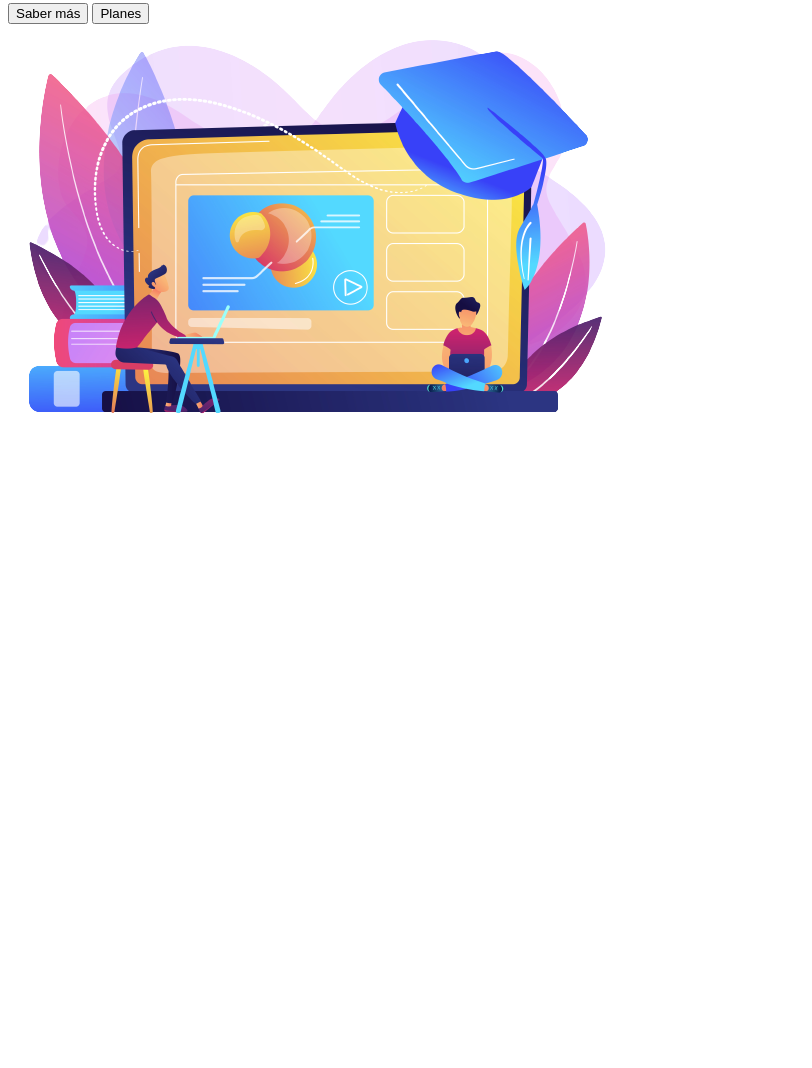
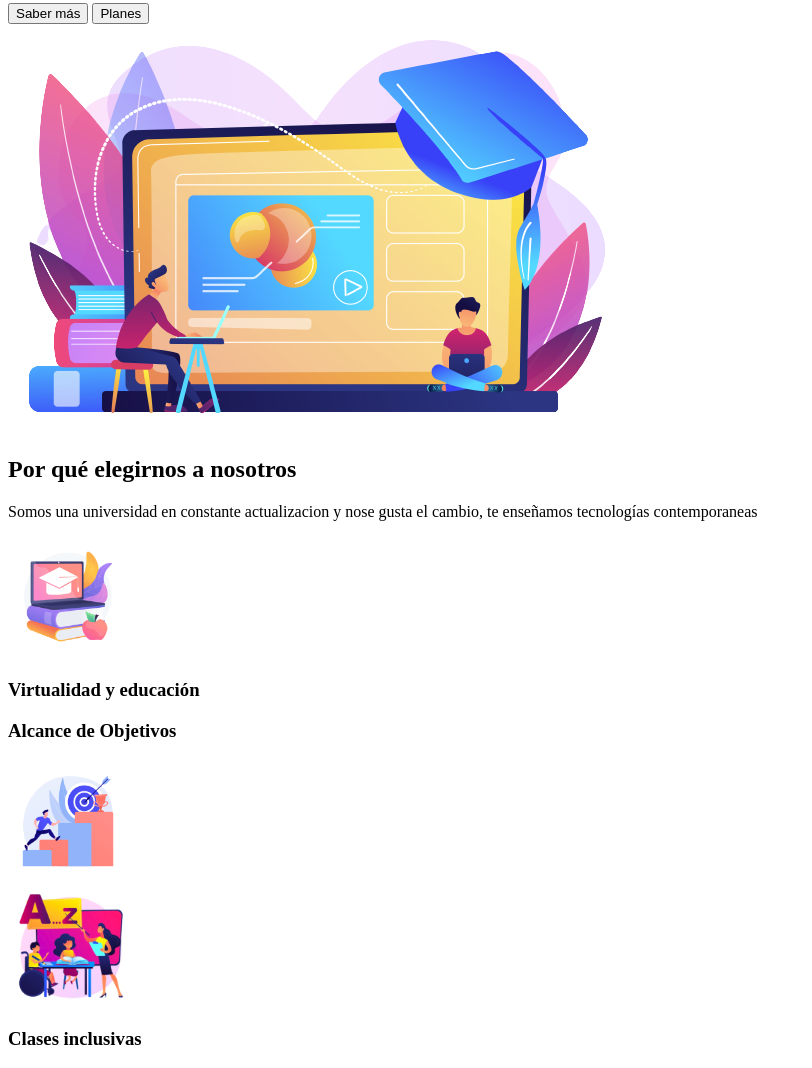
Before and after one commit to JaquelineG28/taller-9-full-stack, a plain HTML site: page punto-1-2-3/index.html in a window 1280 px wide. Shown: the part 369-1437 px from the top of the page, without its empty margins (0-812 px from the left). Before the commit the page ends 813 px from the top, so only its background shows below. Drawn offline with Linux system fonts and the light colour scheme.

Commit message:
Creación section-1

```diff
--- a/punto-1-2-3/index.html
+++ b/punto-1-2-3/index.html
@@ -44,7 +44,36 @@
             </div>
             <img src="./public/images/banner-online.png" alt="banner-online">
         </section>
-        <section id="section-1"></section>
+        <section id="section-1">
+            <div class="section-1__info">
+                <h2>Por qué elegirnos a nosotros</h2>
+                <p>
+                    Somos una universidad en constante actualizacion y nose
+                    gusta el cambio, te enseñamos tecnologías contemporaneas
+                </p>
+            </div>
+            <div class="card-1">
+                <img src="./public/images/section1-education.png"
+                alt="education"
+                width="120px"
+                height="120px">
+                <h3>Virtualidad y educación</h3>
+            </div>
+            <div class="card-2">
+                <h3>Alcance de Objetivos</h3>
+                <img src="./public/images/section1-goals.png"
+                alt="goals"
+                width="120px"
+                height="120px">
+            </div>
+            <div class= "card-3">
+                <img src="./public/images/section1-teach.png"
+                alt="teach"
+                width="120px"
+                height="120px">
+                <h3>Clases inclusivas</h3>
+            </div>
+        </section>
         <section id="section-2"></section>
     </main>
     <footer></footer>
```
